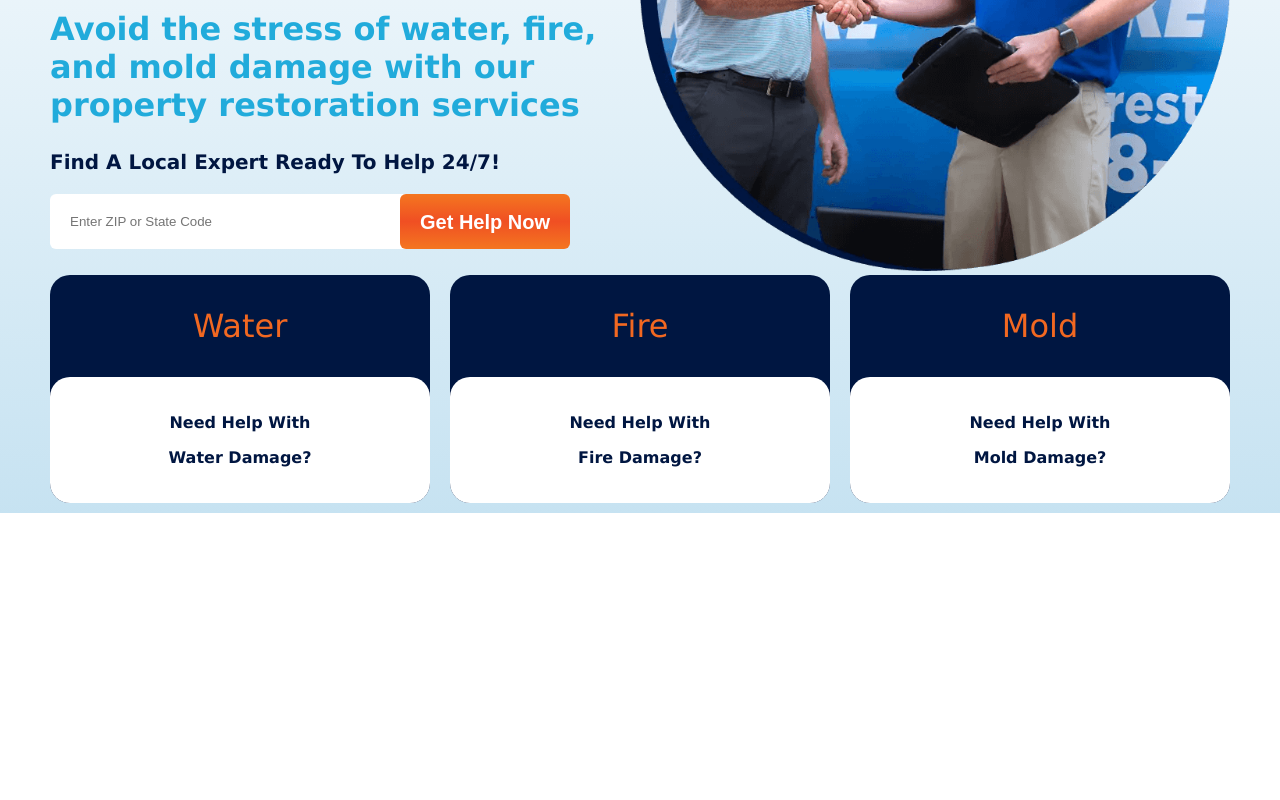
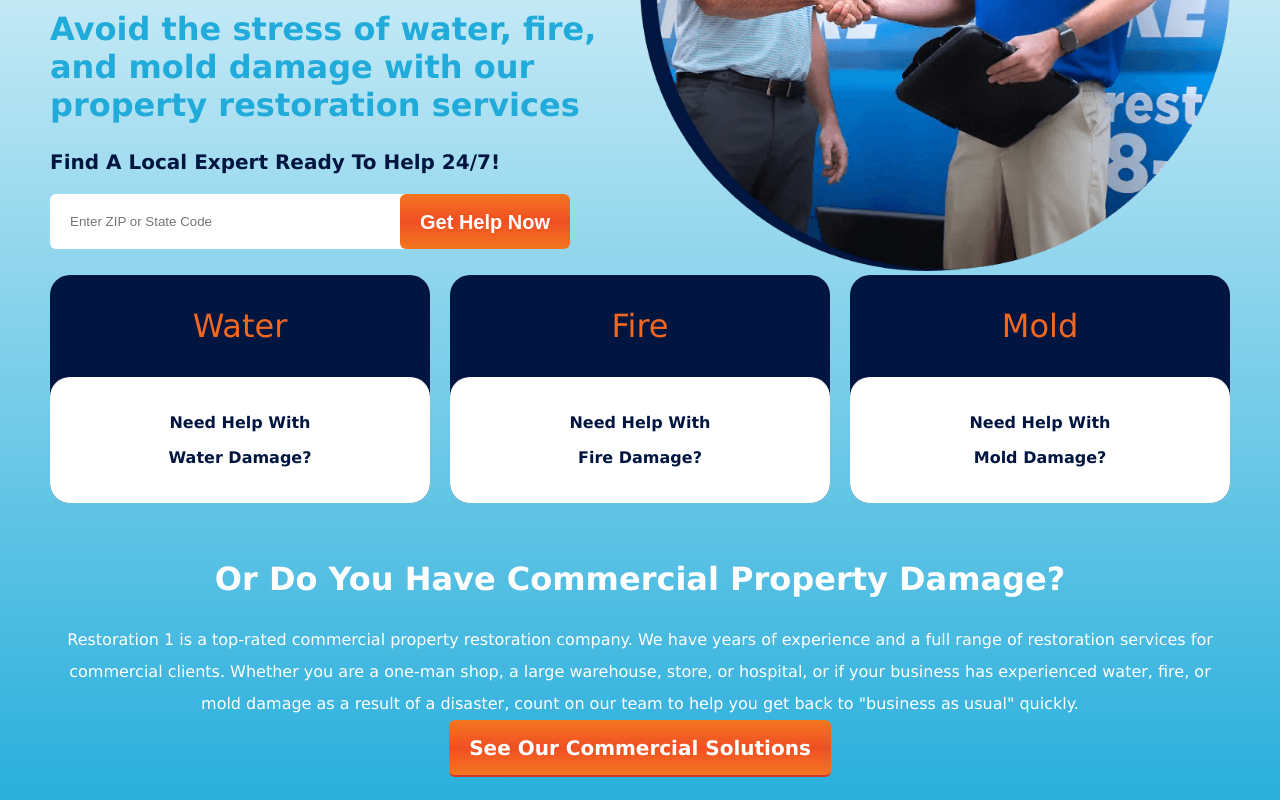
Before and after one commit to ChrisHPZ/restoration-one-react, a React (Create React App) app: page / in a window 1280 px wide. Shown: the part 485-1285 px from the top of the page. Before the commit the page ends 998 px from the top, so only its background shows below. Built offline with nearby package versions, Linux system fonts and the light colour scheme.

Commit message:
added more above the fold content

```diff
--- a/src/App.css
+++ b/src/App.css
@@ -27,6 +27,9 @@ a, a:hover, a:visited {
 }
 .gradient {
 	background: linear-gradient(0deg,rgba(142,198,228,.5) 0%,rgba(255,255,255,.5) 100%);
+}
+.gradient-alt {
+	background-image: linear-gradient(0deg,#29afdc 0%,#fff 100%);
 }
 .alert-bar {
 	background:#001641;
@@ -130,3 +133,14 @@ form.get-help-now button {
 	color:#001641;
 	font-weight: bold;
 }
+.content-default {
+	text-align:center;
+	padding:30px 0;
+	color:white;
+}
+.content-default h2 {
+	color:white;
+}
+.content-default p {
+	line-height:32px;
+}
--- a/src/components/AboveTheFold.js
+++ b/src/components/AboveTheFold.js
@@ -1,7 +1,7 @@
 import HomeHero from '../images/HomeHero.png';
 const AboveTheFold = () => {
 	return (
-		<div className="gradient">
+		<div className="gradient-alt">
 			<div className="container">
 				<div className="grid-two-column">
 					<div className="grid-two-column-child">
@@ -46,6 +46,11 @@ const AboveTheFold = () => {
 						</div>
 					</div>
 				</div>
+				<div className="content-default">
+					<h2>Or Do You Have Commercial Property Damage?</h2>
+					<p>Restoration 1 is a top-rated commercial property restoration company. We have years of experience and a full range of restoration services for commercial clients. Whether you are a one-man shop, a large warehouse, store, or hospital, or if your business has experienced water, fire, or mold damage as a result of a disaster, count on our team to help you get back to "business as usual" quickly.</p>
+					<a href="https://www.reactjs.org" className="button">See Our Commercial Solutions</a>
+				</div>
 			</div>
 		</div>
 	 );
```
